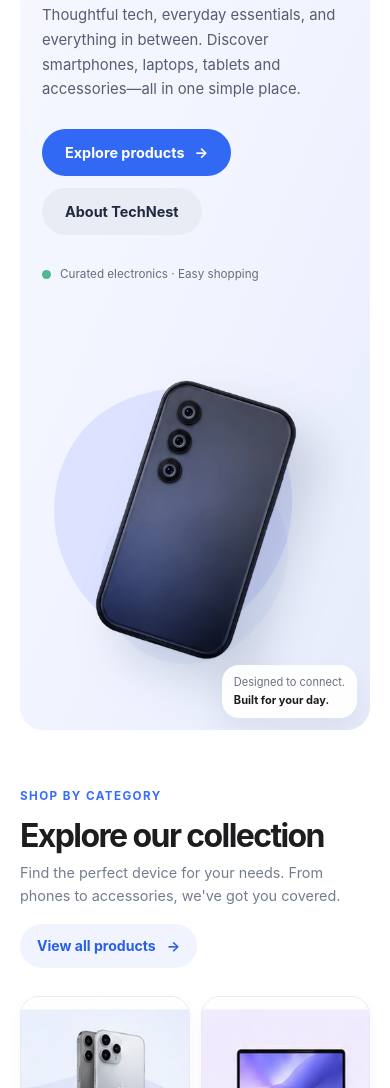
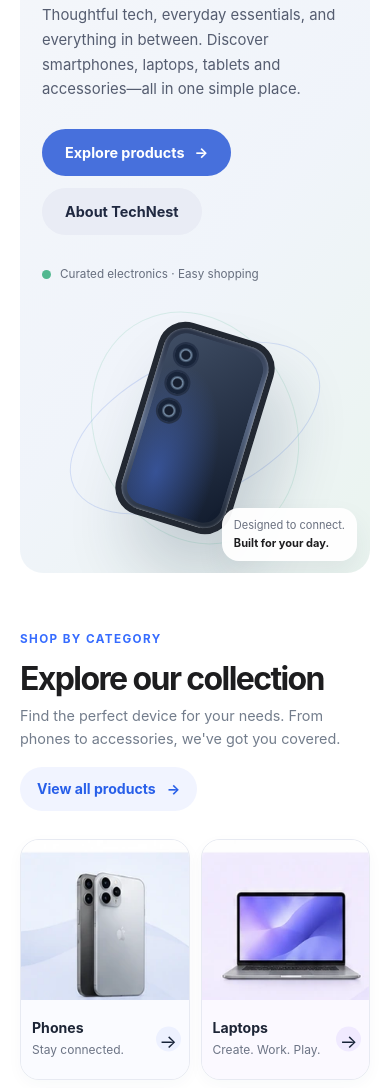
Before and after one commit to barbabarbara/TechNestStore, a website with bundled scripts: page index.html in a window 390 px wide. Shown: the part 351-1439 px from the top of the page. Built offline with nearby package versions, Linux system fonts and the light colour scheme.

Commit message:
Small fixes.

```diff
--- a/css/style.css
+++ b/css/style.css
@@ -1568,34 +1568,34 @@ main.shell .admin-intro h1 {
 .home-hero {
   position: relative;
   display: grid;
-  grid-template-columns: minmax(0, 1fr) minmax(0, 1fr);
-  min-height: 580px;
+  grid-template-columns: minmax(0, 1fr) minmax(0, 0.9fr);
+  min-height: 620px;
   overflow: hidden;
   isolation: isolate;
-  border-radius: 32px;
-  background: linear-gradient(113deg, #f7f8ff 0%, #f1f4ff 55%, #e6ecfb 100%);
+  border-radius: 0 0 34px 34px;
+  background: linear-gradient(130deg, #f5f7fa 0%, #f0f4fa 60%, #eaf4ef 100%);
 }
 
 .home-hero-copy {
   position: relative;
   z-index: 2;
-  padding: 72px 0 47px 64px;
+  padding: 72px 0 90px 64px;
 }
 
 .home-hero h1 {
-  max-width: 600px;
+  max-width: 750px;
   margin: 0 0 22px;
   color: var(--ink);
-  font-size: clamp(3.1rem, 5.1vw, 5.3rem);
-  font-weight: 800;
+  font-size: clamp(3.1rem, 6vw, 6.3rem);
+  font-weight: 700;
   line-height: 1.08;
-  letter-spacing: -0.065em;
+  letter-spacing: -0.055em;
 }
 
 .home-hero h1 span {
   display: block;
   max-width: 470px;
-  color: #396df3;
+  color: #4770dc;
 }
 
 .home-hero-description {
@@ -1637,11 +1637,11 @@ main.shell .admin-intro h1 {
   transform: translateY(-2px);
 }
 .home-action-primary {
-  background: #3168f4;
+  background: #4770dc;
   color: #fff;
 }
 .home-action-primary:hover {
-  background: var(--blue-hover);
+  background: #385fc6;
 }
 .home-action-secondary {
   background: #e9ecf5;
@@ -1687,36 +1687,71 @@ main.shell .admin-intro h1 {
   overflow: hidden;
 }
 
+/* Thin elliptical outlines instead of filled purple shapes. */
 .home-hero-orbit {
   position: absolute;
-  width: 92%;
-  height: 53%;
-  border-radius: 48% 52% 60% 40% / 52% 43% 57% 48%;
-  background: rgb(137 154 252 / 20%);
-  transform: rotate(-23deg);
+  border: 1px solid rgb(71 112 220 / 19%);
+  border-radius: 50%;
+  background: transparent;
+  transform: rotate(-26deg);
+  pointer-events: none;
 }
 
 .home-hero-orbit-one {
-  width: 97%;
-  height: 55%;
-  transform: translate(-8%, 2%) rotate(-25deg);
+  width: 520px;
+  height: 260px;
 }
 
 .home-hero-orbit-two {
-  width: 84%;
-  height: 39%;
-  background: rgb(134 163 240 / 10%);
-  transform: translate(1%, 35%) rotate(-32deg);
-}
-
+  width: 370px;
+  height: 440px;
+  border-color: rgb(81 182 140 / 17%);
+}
+
+/* CSS-drawn phone based on the original TechNest hero. */
 .home-hero-phone {
   position: relative;
   z-index: 1;
-  width: min(80%, 366px);
-  max-height: 490px;
-  object-fit: contain;
-  filter: drop-shadow(24px 26px 23px rgb(40 57 90 / 19%));
-  transform: translate(0, 3%);
+  width: 230px;
+  height: 380px;
+  border: 9px solid #222832;
+  border-radius: 42px;
+  background: linear-gradient(160deg, #242d40, #5a6a87 46%, #1d2532);
+  box-shadow:
+    26px 40px 65px rgb(23 40 70 / 19%),
+    inset 0 0 3px rgb(255 255 255 / 45%);
+  transform: rotate(17deg);
+}
+
+.home-hero-phone::after {
+  content: "";
+  position: absolute;
+  inset: 9px;
+  border-radius: 28px;
+  background:
+    radial-gradient(ellipse at 25% 80%, rgb(71 112 220 / 54%), transparent 55%),
+    linear-gradient(135deg, #404e65, #111b2d);
+}
+
+.home-hero-lens {
+  position: absolute;
+  z-index: 2;
+  left: 20px;
+  width: 42px;
+  height: 42px;
+  border: 4px solid #263249;
+  border-radius: 50%;
+  background: radial-gradient(circle, #161e2e 25%, #758ca5 34%, #182439 48%);
+}
+
+.home-hero-lens-one {
+  top: 25px;
+}
+.home-hero-lens-two {
+  top: 70px;
+}
+.home-hero-lens-three {
+  top: 115px;
 }
 
 .home-tag {
@@ -1991,13 +2026,37 @@ main.shell .admin-intro h1 {
     min-height: 375px;
   }
   .home-hero-phone {
-    width: min(55%, 270px);
+    width: 140px;
+    height: 235px;
+    border-width: 6px;
+    border-radius: 28px;
+  }
+  .home-hero-phone::after {
+    inset: 5px;
+    border-radius: 19px;
+  }
+  .home-hero-lens {
+    left: 11px;
+    width: 26px;
+    height: 26px;
+    border-width: 2px;
+  }
+  .home-hero-lens-one {
+    top: 14px;
+  }
+  .home-hero-lens-two {
+    top: 43px;
+  }
+  .home-hero-lens-three {
+    top: 72px;
   }
   .home-hero-orbit-one {
-    width: 70%;
+    width: 320px;
+    height: 160px;
   }
   .home-hero-orbit-two {
-    width: 57%;
+    width: 220px;
+    height: 275px;
   }
   .home-proof {
     margin-top: 30px;
@@ -2036,7 +2095,16 @@ main.shell .admin-intro h1 {
     min-height: 290px;
   }
   .home-hero-phone {
-    width: min(66%, 220px);
+    width: 120px;
+    height: 200px;
+  }
+  .home-hero-orbit-one {
+    width: 270px;
+    height: 140px;
+  }
+  .home-hero-orbit-two {
+    width: 200px;
+    height: 240px;
   }
   .home-tag {
     right: 13px;
--- a/index.html
+++ b/index.html
@@ -15,7 +15,7 @@
 
   <!-- The header and navigation are still created by js/ui.js. -->
   <div id="site-header"></div>
-  <noscript>
+  <!-- <noscript>
     <nav class="nojs-navigation shell" aria-label="Site navigation">
       <a href="./index.html">Home</a>
       <a href="./pages/products.html">Catalogue</a>
@@ -23,14 +23,14 @@
       <a href="./pages/cart.html">Cart</a>
       <a href="./pages/admin.html">Admin</a>
     </nav>
-  </noscript>
+  </noscript> -->
 
   <main id="main">
     <!-- 1. Hero: real HTML, CSS styling, and local decorative artwork. -->
     <section class="home-hero shell" aria-labelledby="home-title">
       <div class="home-hero-copy">
         <p class="home-eyebrow">A BETTER WAY TO SHOP TECH</p>
-        <h1 id="home-title">Everyday tech.<br /><span>Extraordinary feel.</span></h1>
+        <h1 id="home-title">Everyday tech.<br /><span>Exceptional technology.</span></h1>
         <p class="home-hero-description">
           Thoughtful tech, everyday essentials, and everything in between.
           Discover smartphones, laptops, tablets and accessories—all in one simple place.
@@ -55,8 +55,12 @@
       <div class="home-hero-art" aria-hidden="true">
         <span class="home-hero-orbit home-hero-orbit-one"></span>
         <span class="home-hero-orbit home-hero-orbit-two"></span>
-        <img class="home-hero-phone" src="./assets/images/hero-smartphone.webp" alt="" width="334" height="447"
-          fetchpriority="high" />
+        <!-- CSS-only smartphone, matching the final TechNest hero. -->
+        <div class="home-hero-phone">
+          <span class="home-hero-lens home-hero-lens-one"></span>
+          <span class="home-hero-lens home-hero-lens-two"></span>
+          <span class="home-hero-lens home-hero-lens-three"></span>
+        </div>
         <span class="home-tag">Designed to connect.<strong>Built for your day.</strong></span>
       </div>
     </section>
--- a/js/admin.js
+++ b/js/admin.js
@@ -1,13 +1,14 @@
 import { initLayout } from "./ui.js";
 import { getAdminErrorMessage } from "./admin-error.js";
+
 import {
   ELECTRONICS_CATEGORIES,
   getElectronicsProducts,
   createProduct,
   updateProduct,
   deleteProduct,
-  clearShoppingData,
 } from "./api.js";
+
 import {
   LOCAL_PRODUCT_ID_START,
   getAdminOverrides,
@@ -16,11 +17,13 @@ import {
   saveDeletedProduct,
   resetProductOverrides,
 } from "./admin-data.js";
+
 import {
   getFavoriteIds,
   toggleFavorite,
   getCartItems,
   removeFromCart,
+  clearShoppingData,
 } from "./storage.js";
 
 initLayout();
```
Also changed, not shown: index_copy.html (added, +141 -0 lines).
